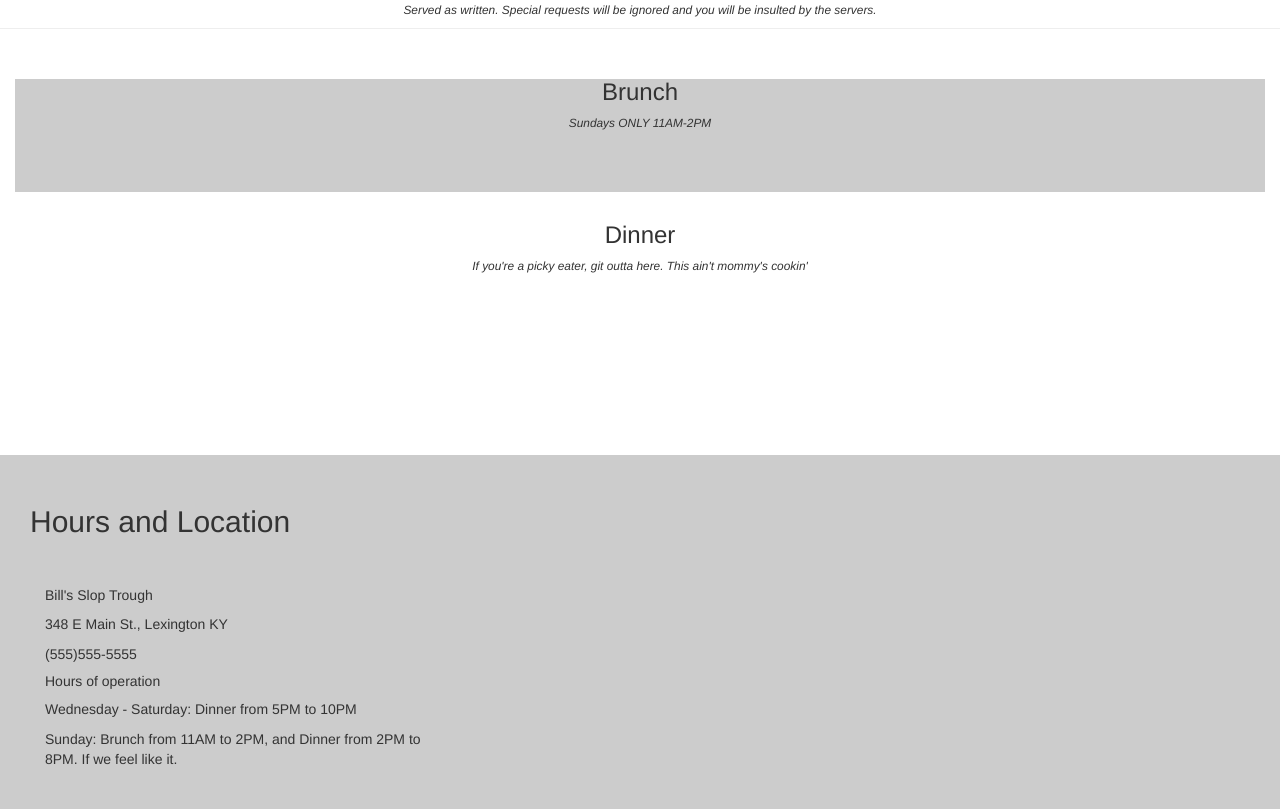
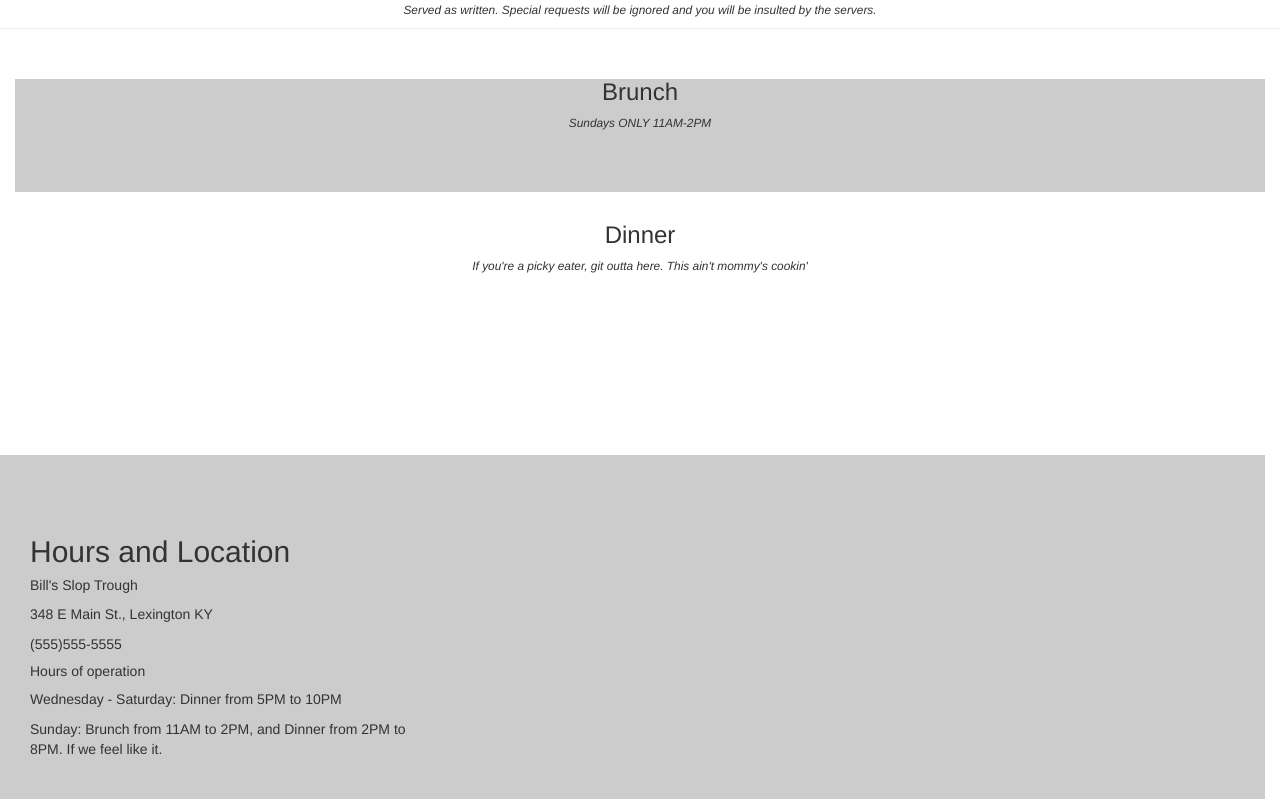
Before and after one commit to Kiwipup/myrestaurant, a website: page src/index.html in a window 1280 px wide. Shown: the part 517-1326 px from the top of the page. Drawn offline with nearby package versions, Linux system fonts and the light colour scheme; files that its build step writes are made by us from their sources.

Commit message:
fixing a header

```diff
--- a/src/index.html
+++ b/src/index.html
@@ -80,9 +80,11 @@
           </div>
 
 
-          <div class="container-fluid page-footer p-5 text-left" style="background-color: #ccc;">
-            <a id="visitus"><h2>Hours and Location</h2></a>
+
+        <div class="container-fluid row page-footer p-5 text-left" style="background-color: #ccc;">
+
             <div class="col-lg-4 col-md-4 col-sm-4 col-xs-4 mt-5">
+              <a id="visitus"><h2>Hours and Location</h2></a>
               <h5>Bill's Slop Trough</h5>
               <p>348 E Main St., Lexington KY</p>
               <p>(555)555-5555</p>
@@ -91,9 +93,7 @@
               <p>Sunday: Brunch from 11AM to 2PM, and Dinner from 2PM to 8PM. If we feel like it.</p>
             </div>
           </div>
-
-
-</div>
+        </div>
 
   <script src="https://code.jquery.com/jquery-3.3.1.slim.min.js" integrity="sha384-q8i/X+965DzO0rT7abK41JStQIAqVgRVzpbzo5smXKp4YfRvH+8abtTE1Pi6jizo" crossorigin="anonymous"></script>
       <script src="https://cdnjs.cloudflare.com/ajax/libs/popper.js/1.14.3/umd/popper.min.js" integrity="sha384-ZMP7rVo3mIykV+2+9J3UJ46jBk0WLaUAdn689aCwoqbBJiSnjAK/l8WvCWPIPm49" crossorigin="anonymous"></script>
```
Also changed, not shown: dist/index.html.
